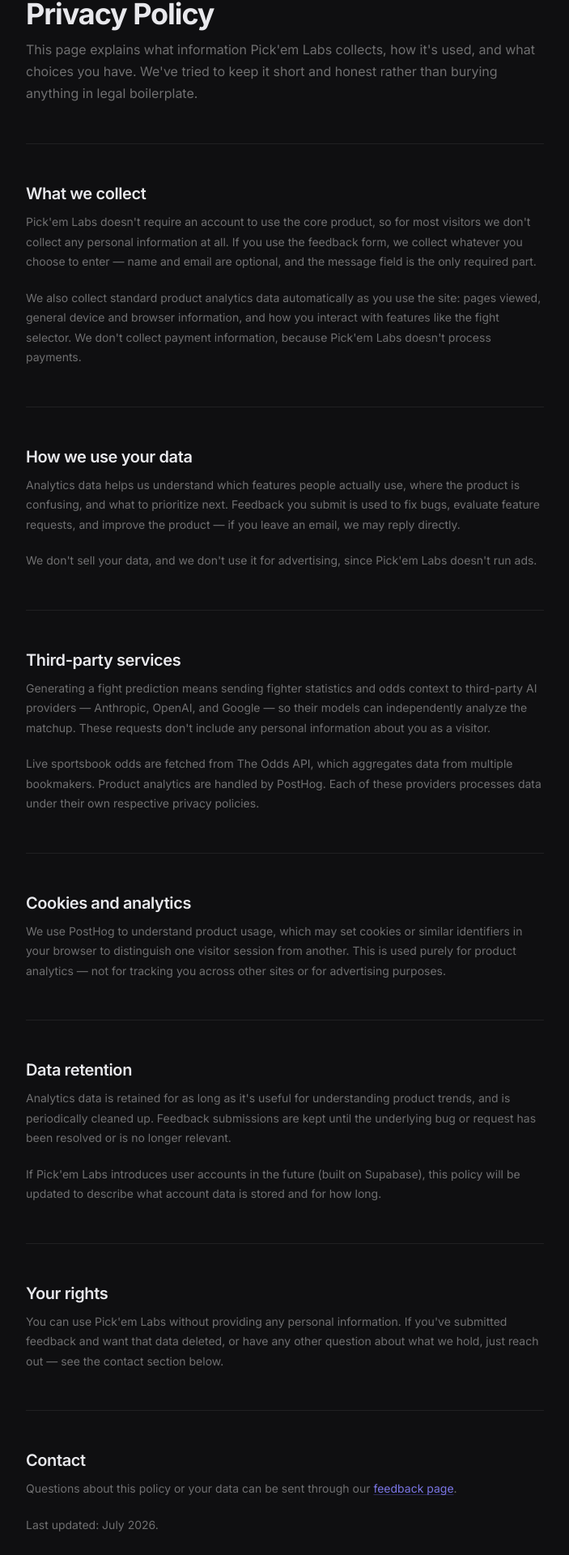
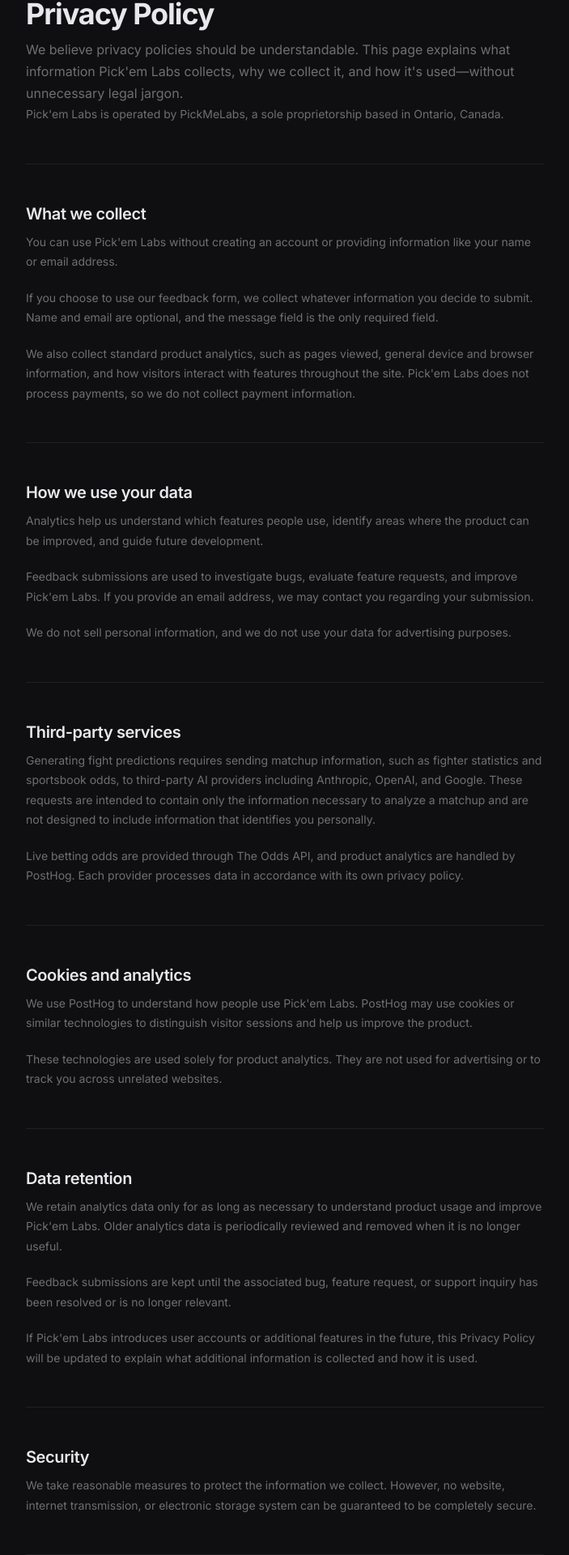
Before and after one commit to yasmin-xyz/ufc-fight-predictor, a Next.js app: page /privacy in a window 1280 px wide. Shown: the part 154-2074 px from the top of the page at 81% size, without its empty margins (288-991 px from the left). Built offline with nearby package versions, Linux system fonts and the light colour scheme.

Commit message:
Revise privacy policy for clarity and readability

```diff
--- a/app/privacy/page.tsx
+++ b/app/privacy/page.tsx
@@ -21,10 +21,13 @@ export default function PrivacyPage() {
           <div className="meth-eyebrow">Legal</div>
           <h1 className="meth-title">Privacy Policy</h1>
           <p className="meth-lead">
-            This page explains what information Pick&apos;em Labs collects,
-            how it&apos;s used, and what choices you have. We&apos;ve tried
-            to keep it short and honest rather than burying anything in
-            legal boilerplate.
+            We believe privacy policies should be understandable. This page
+            explains what information Pick&apos;em Labs collects, why we collect
+            it, and how it&apos;s used—without unnecessary legal jargon.
+          </p>
+          <p className="meth-body">
+            Pick&apos;em Labs is operated by PickMeLabs, a sole proprietorship
+            based in Ontario, Canada.
           </p>
         </header>
 
@@ -32,19 +35,23 @@ export default function PrivacyPage() {
 
         <section className="meth-section">
           <h2 className="meth-heading">What we collect</h2>
+
           <p className="meth-body">
-            Pick&apos;em Labs doesn&apos;t require an account to use the
-            core product, so for most visitors we don&apos;t collect any
-            personal information at all. If you use the feedback form, we
-            collect whatever you choose to enter — name and email are
-            optional, and the message field is the only required part.
+            You can use Pick&apos;em Labs without creating an account or
+            providing information like your name or email address.
           </p>
+
           <p className="meth-body">
-            We also collect standard product analytics data automatically
-            as you use the site: pages viewed, general device and browser
-            information, and how you interact with features like the fight
-            selector. We don&apos;t collect payment information, because
-            Pick&apos;em Labs doesn&apos;t process payments.
+            If you choose to use our feedback form, we collect whatever
+            information you decide to submit. Name and email are optional, and
+            the message field is the only required field.
+          </p>
+
+          <p className="meth-body">
+            We also collect standard product analytics, such as pages viewed,
+            general device and browser information, and how visitors interact
+            with features throughout the site. Pick&apos;em Labs does not process
+            payments, so we do not collect payment information.
           </p>
         </section>
 
@@ -52,16 +59,22 @@ export default function PrivacyPage() {
 
         <section className="meth-section">
           <h2 className="meth-heading">How we use your data</h2>
+
           <p className="meth-body">
-            Analytics data helps us understand which features people
-            actually use, where the product is confusing, and what to
-            prioritize next. Feedback you submit is used to fix bugs,
-            evaluate feature requests, and improve the product — if you
-            leave an email, we may reply directly.
+            Analytics help us understand which features people use, identify
+            areas where the product can be improved, and guide future
+            development.
           </p>
+
           <p className="meth-body">
-            We don&apos;t sell your data, and we don&apos;t use it for
-            advertising, since Pick&apos;em Labs doesn&apos;t run ads.
+            Feedback submissions are used to investigate bugs, evaluate feature
+            requests, and improve Pick&apos;em Labs. If you provide an email
+            address, we may contact you regarding your submission.
+          </p>
+
+          <p className="meth-body">
+            We do not sell personal information, and we do not use your data for
+            advertising purposes.
           </p>
         </section>
 
@@ -69,18 +82,20 @@ export default function PrivacyPage() {
 
         <section className="meth-section">
           <h2 className="meth-heading">Third-party services</h2>
+
           <p className="meth-body">
-            Generating a fight prediction means sending fighter statistics
-            and odds context to third-party AI providers — Anthropic,
-            OpenAI, and Google — so their models can independently analyze
-            the matchup. These requests don&apos;t include any personal
-            information about you as a visitor.
+            Generating fight predictions requires sending matchup information,
+            such as fighter statistics and sportsbook odds, to third-party AI
+            providers including Anthropic, OpenAI, and Google. These requests
+            are intended to contain only the information necessary to analyze a
+            matchup and are not designed to include information that identifies
+            you personally.
           </p>
+
           <p className="meth-body">
-            Live sportsbook odds are fetched from The Odds API, which
-            aggregates data from multiple bookmakers. Product analytics
-            are handled by PostHog. Each of these providers processes data
-            under their own respective privacy policies.
+            Live betting odds are provided through The Odds API, and product
+            analytics are handled by PostHog. Each provider processes data in
+            accordance with its own privacy policy.
           </p>
         </section>
 
@@ -88,12 +103,16 @@ export default function PrivacyPage() {
 
         <section className="meth-section">
           <h2 className="meth-heading">Cookies and analytics</h2>
+
           <p className="meth-body">
-            We use PostHog to understand product usage, which may set
-            cookies or similar identifiers in your browser to distinguish
-            one visitor session from another. This is used purely for
-            product analytics — not for tracking you across other sites or
-            for advertising purposes.
+            We use PostHog to understand how people use Pick&apos;em Labs.
+            PostHog may use cookies or similar technologies to distinguish
+            visitor sessions and help us improve the product.
+          </p>
+
+          <p className="meth-body">
+            These technologies are used solely for product analytics. They are
+            not used for advertising or to track you across unrelated websites.
           </p>
         </section>
 
@@ -101,16 +120,35 @@ export default function PrivacyPage() {
 
         <section className="meth-section">
           <h2 className="meth-heading">Data retention</h2>
+
           <p className="meth-body">
-            Analytics data is retained for as long as it&apos;s useful for
-            understanding product trends, and is periodically cleaned up.
-            Feedback submissions are kept until the underlying bug or
-            request has been resolved or is no longer relevant.
+            We retain analytics data only for as long as necessary to understand
+            product usage and improve Pick&apos;em Labs. Older analytics data is
+            periodically reviewed and removed when it is no longer useful.
           </p>
+
           <p className="meth-body">
-            If Pick&apos;em Labs introduces user accounts in the future
-            (built on Supabase), this policy will be updated to describe
-            what account data is stored and for how long.
+            Feedback submissions are kept until the associated bug, feature
+            request, or support inquiry has been resolved or is no longer
+            relevant.
+          </p>
+
+          <p className="meth-body">
+            If Pick&apos;em Labs introduces user accounts or additional features
+            in the future, this Privacy Policy will be updated to explain what
+            additional information is collected and how it is used.
+          </p>
+        </section>
+
+        <div className="meth-divider" />
+
+        <section className="meth-section">
+          <h2 className="meth-heading">Security</h2>
+
+          <p className="meth-body">
+            We take reasonable measures to protect the information we collect.
+            However, no website, internet transmission, or electronic storage
+            system can be guaranteed to be completely secure.
           </p>
         </section>
 
@@ -118,11 +156,24 @@ export default function PrivacyPage() {
 
         <section className="meth-section">
           <h2 className="meth-heading">Your rights</h2>
+
           <p className="meth-body">
-            You can use Pick&apos;em Labs without providing any personal
-            information. If you&apos;ve submitted feedback and want that
-            data deleted, or have any other question about what we hold,
-            just reach out — see the contact section below.
+            Depending on where you live, you may have the right to request
+            access to, correction of, or deletion of personal information we
+            hold about you. If you would like to make such a request, please
+            contact us.
+          </p>
+        </section>
+
+        <div className="meth-divider" />
+
+        <section className="meth-section">
+          <h2 className="meth-heading">Changes to this policy</h2>
+
+          <p className="meth-body">
+            As Pick&apos;em Labs evolves, this Privacy Policy may change from
+            time to time. When we make material updates, we&apos;ll revise the
+            "Last updated" date below.
           </p>
         </section>
 
@@ -130,15 +181,26 @@ export default function PrivacyPage() {
 
         <section className="meth-section">
           <h2 className="meth-heading">Contact</h2>
+
           <p className="meth-body">
-            Questions about this policy or your data can be sent through
-            our{" "}
+            Questions about this Privacy Policy or your data can be submitted
+            through our{" "}
             <Link href="/feedback" className="meth-inline-link">
               feedback page
-            </Link>
+            </Link>{" "}
+            or by emailing{" "}
+            <a
+              href="mailto:hello@pickmelabs.com"
+              className="meth-inline-link"
+            >
+              hello@pickmelabs.com
+            </a>
             .
           </p>
-          <p className="meth-body">Last updated: July 2026.</p>
+
+          <p className="meth-body">
+            Last updated: July 18, 2026.
+          </p>
         </section>
 
         <div className="meth-divider" />
```
